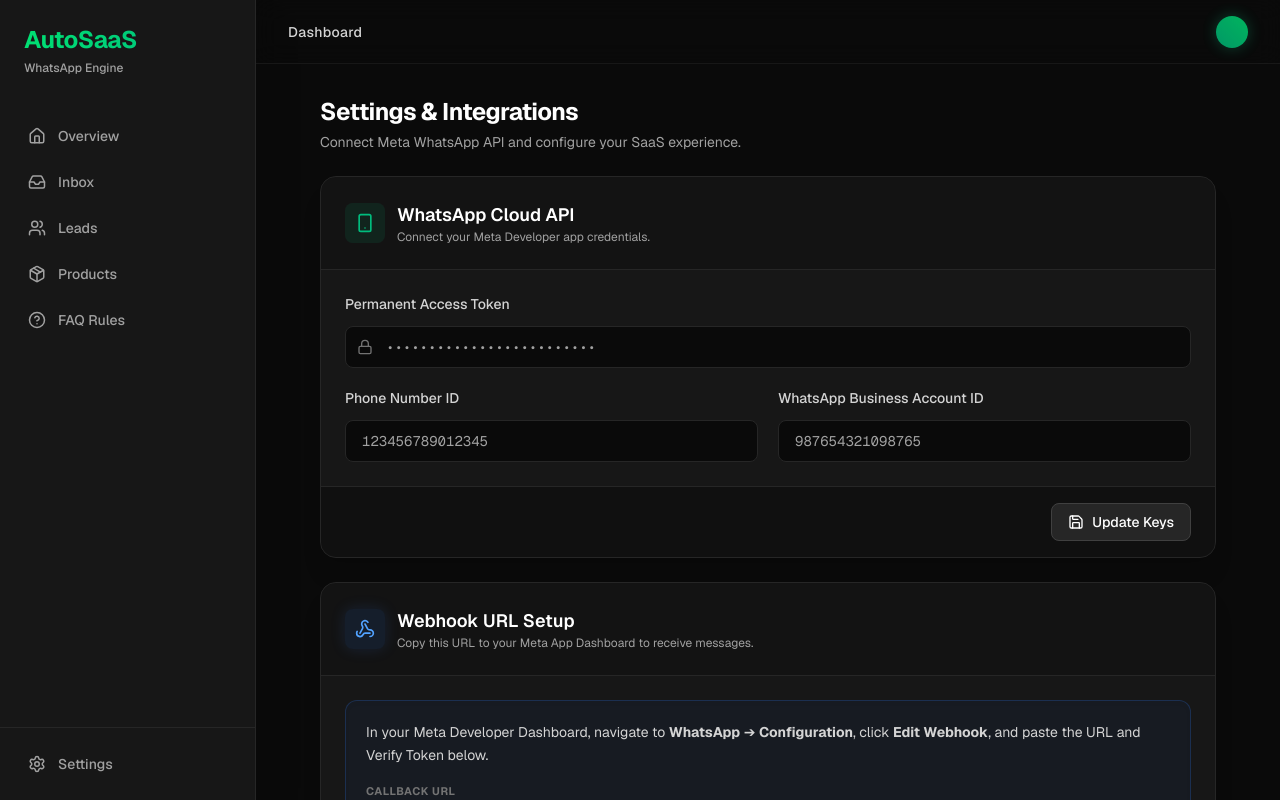
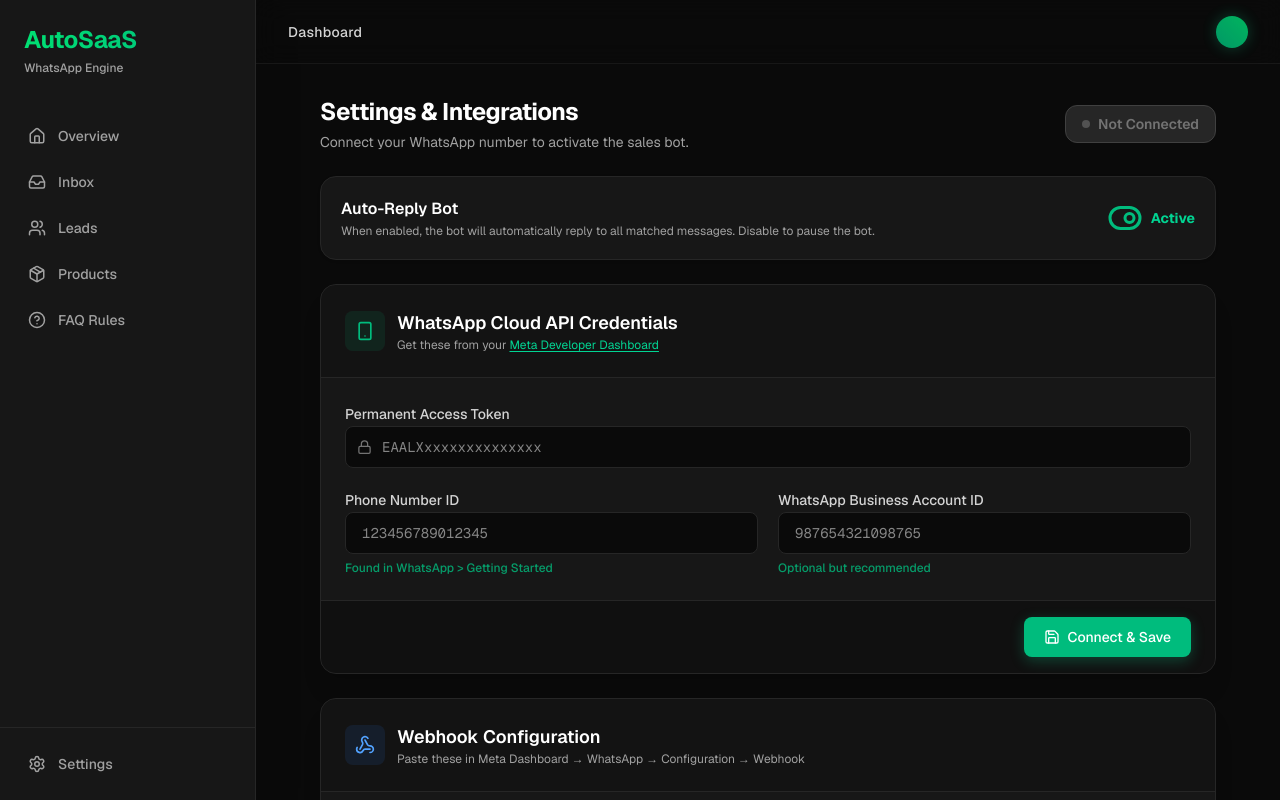
Before and after one commit to HanzalaKamran1234/whatsapp-sales-saas, a Next.js app: page /dashboard/settings in a window 1280 px wide. Built offline with nearby package versions, Linux system fonts and the light colour scheme.

Commit message:
feat: fully functional Settings page - save WhatsApp credentials, connection status, auto-reply toggle

```diff
--- /dev/null
+++ b/src/app/api/settings/route.ts
@@ -0,0 +1,42 @@
+import { NextResponse } from 'next/server';
+import { store, SellerConfig } from '@/lib/store';
+
+// GET - return current config (masked for security)
+export async function GET() {
+  const config = store.sellerConfig;
+  return NextResponse.json({
+    connected: !!config,
+    phone_number_id: config?.phone_number_id ?? '',
+    business_account_id: config?.business_account_id ?? '',
+    access_token_set: !!config?.access_token,
+    auto_reply_enabled: config?.auto_reply_enabled ?? true,
+    connected_at: config?.connected_at ?? null,
+  });
+}
+
+// POST - save seller's WhatsApp configuration
+export async function POST(request: Request) {
+  try {
+    const body = await request.json();
+    const { access_token, phone_number_id, business_account_id } = body;
+
+    if (!access_token || !phone_number_id) {
+      return NextResponse.json({ error: 'access_token and phone_number_id are required' }, { status: 400 });
+    }
+
+    const config: SellerConfig = {
+      access_token,
+      phone_number_id,
+      business_account_id: business_account_id || '',
+      auto_reply_enabled: body.auto_reply_enabled ?? true,
+      connected_at: new Date().toISOString(),
+    };
+
+    store.sellerConfig = config;
+    console.log(`WhatsApp connected: Phone Number ID ${phone_number_id}`);
+
+    return NextResponse.json({ success: true, message: 'WhatsApp credentials saved successfully!' });
+  } catch (error) {
+    return NextResponse.json({ error: 'Invalid request' }, { status: 400 });
+  }
+}
--- a/src/app/dashboard/settings/page.tsx
+++ b/src/app/dashboard/settings/page.tsx
@@ -1,107 +1,167 @@
-import { Smartphone, Lock, Webhook, Save } from "lucide-react";
+'use client';
+import { useState, useEffect } from 'react';
+import { Smartphone, Lock, Webhook, Save, CheckCircle2, AlertCircle, ToggleLeft, ToggleRight, Loader2, Copy } from "lucide-react";
 
 export default function SettingsManager() {
+  const [form, setForm] = useState({ access_token: '', phone_number_id: '', business_account_id: '' });
+  const [status, setStatus] = useState<{ connected: boolean; auto_reply_enabled: boolean; connected_at: string | null; access_token_set: boolean }>({ connected: false, auto_reply_enabled: true, connected_at: null, access_token_set: false });
+  const [saving, setSaving] = useState(false);
+  const [toast, setToast] = useState<{ type: 'success' | 'error'; msg: string } | null>(null);
+  const [autoReply, setAutoReply] = useState(true);
+  const [copied, setCopied] = useState<string | null>(null);
+
+  useEffect(() => {
+    fetch('/api/settings').then(r => r.json()).then(d => {
+      setStatus(d);
+      setAutoReply(d.auto_reply_enabled);
+      if (d.phone_number_id) setForm(f => ({ ...f, phone_number_id: d.phone_number_id, business_account_id: d.business_account_id }));
+    });
+  }, []);
+
+  const save = async () => {
+    if (!form.access_token || !form.phone_number_id) {
+      setToast({ type: 'error', msg: 'Access Token and Phone Number ID are required.' });
+      setTimeout(() => setToast(null), 4000);
+      return;
+    }
+    setSaving(true);
+    const res = await fetch('/api/settings', {
+      method: 'POST', headers: { 'Content-Type': 'application/json' },
+      body: JSON.stringify({ ...form, auto_reply_enabled: autoReply })
+    });
+    const data = await res.json();
+    setSaving(false);
+    if (res.ok) {
+      setToast({ type: 'success', msg: '✅ WhatsApp connected successfully! Bot is now active.' });
+      setStatus(s => ({ ...s, connected: true, access_token_set: true, connected_at: new Date().toISOString() }));
+      setForm(f => ({ ...f, access_token: '' })); // clear token from view
+    } else {
+      setToast({ type: 'error', msg: data.error || 'Something went wrong.' });
+    }
+    setTimeout(() => setToast(null), 5000);
+  };
+
+  const copy = (text: string, id: string) => {
+    navigator.clipboard.writeText(text);
+    setCopied(id);
+    setTimeout(() => setCopied(null), 1500);
+  };
+
+  const WEBHOOK_URL = typeof window !== 'undefined' ? `${window.location.origin}/api/webhook` : 'https://your-domain.vercel.app/api/webhook';
+  const VERIFY_TOKEN = 'my_super_secret_verify_token_123';
+
   return (
-    <div className="max-w-4xl mx-auto space-y-6 animate-in fade-in zoom-in-95 duration-500 pb-12">
+    <div className="max-w-4xl mx-auto space-y-6 animate-in fade-in zoom-in-95 duration-500 pb-12 relative">
+      {/* Toast */}
+      {toast && (
+        <div className={`fixed top-6 right-6 z-50 px-5 py-3.5 rounded-xl shadow-2xl border text-sm font-medium flex items-center space-x-2 animate-in slide-in-from-right-4 duration-300 ${toast.type === 'success' ? 'bg-emerald-950 border-emerald-500/30 text-emerald-300' : 'bg-red-950 border-red-500/30 text-red-300'}`}>
+          {toast.type === 'success' ? <CheckCircle2 size={16} className="text-emerald-400" /> : <AlertCircle size={16} className="text-red-400" />}
+          <span>{toast.msg}</span>
+        </div>
+      )}
+
+      <div className="flex items-center justify-between">
         <div>
           <h1 className="text-2xl font-bold text-white mb-1 tracking-tight">Settings & Integrations</h1>
-        <p className="text-neutral-400 text-sm">Connect Meta WhatsApp API and configure your SaaS experience.</p>
+          <p className="text-neutral-400 text-sm">Connect your WhatsApp number to activate the sales bot.</p>
+        </div>
+        {/* Connection Status Badge */}
+        <div className={`flex items-center space-x-2 px-4 py-2 rounded-xl border text-sm font-semibold ${status.connected ? 'bg-emerald-500/10 border-emerald-500/30 text-emerald-400' : 'bg-neutral-800 border-neutral-700 text-neutral-500'}`}>
+          <span className={`w-2 h-2 rounded-full ${status.connected ? 'bg-emerald-500 shadow-[0_0_8px_rgba(16,185,129,0.8)] animate-pulse' : 'bg-neutral-600'}`}></span>
+          <span>{status.connected ? 'WhatsApp Connected' : 'Not Connected'}</span>
+        </div>
       </div>
 
-      <div className="space-y-6">
-        {/* WhatsApp Meta API Config */}
-        <div className="bg-neutral-900 border border-neutral-800 rounded-2xl shadow-xl overflow-hidden">
+      {/* Auto-Reply Toggle */}
+      <div className="bg-neutral-900 border border-neutral-800 rounded-2xl p-5 flex items-center justify-between shadow-sm">
+        <div>
+          <h3 className="text-white font-semibold">Auto-Reply Bot</h3>
+          <p className="text-xs text-neutral-400 mt-0.5">When enabled, the bot will automatically reply to all matched messages. Disable to pause the bot.</p>
+        </div>
+        <button onClick={() => setAutoReply(v => !v)} className={`flex items-center space-x-2 text-sm font-bold transition-all ${autoReply ? 'text-emerald-400' : 'text-neutral-500'}`}>
+          {autoReply ? <ToggleRight size={36} className="text-emerald-500" /> : <ToggleLeft size={36} className="text-neutral-600" />}
+          <span>{autoReply ? 'Active' : 'Paused'}</span>
+        </button>
+      </div>
+
+      {/* WhatsApp API Credentials */}
+      <div className="bg-neutral-900 border border-neutral-800 rounded-2xl overflow-hidden shadow-xl">
         <div className="p-6 border-b border-neutral-800 bg-neutral-950/30 flex items-center space-x-3">
           <div className="w-10 h-10 rounded-lg bg-emerald-500/10 flex items-center justify-center text-emerald-500">
             <Smartphone size={20} />
           </div>
           <div>
-              <h2 className="text-lg font-semibold text-white">WhatsApp Cloud API</h2>
-              <p className="text-xs text-neutral-400">Connect your Meta Developer app credentials.</p>
+            <h2 className="text-lg font-semibold text-white">WhatsApp Cloud API Credentials</h2>
+            <p className="text-xs text-neutral-400">Get these from your <a href="https://developers.facebook.com/" target="_blank" className="text-emerald-400 underline underline-offset-2 hover:text-emerald-300">Meta Developer Dashboard</a></p>
           </div>
         </div>
 
         <div className="p-6 space-y-5">
-            <div className="grid gap-3">
-              <label className="text-sm font-medium text-neutral-300">Permanent Access Token</label>
-              <div className="relative">
-                <Lock className="absolute left-3 top-1/2 -translate-y-1/2 text-neutral-500" size={16} />
-                <input
-                  type="password"
-                  value="EAALXxxxxxxxxxxxxxxxxxxxx"
-                  className="w-full bg-neutral-950 border border-neutral-800 rounded-lg pl-10 pr-4 py-2.5 text-sm text-neutral-400 focus:outline-none focus:border-emerald-500 transition-colors font-mono"
-                  readOnly
-                />
+          <Field label="Permanent Access Token" value={form.access_token} onChange={v => setForm(f => ({ ...f, access_token: v }))} placeholder="EAALXxxxxxxxxxxxxxx" type="password" icon={<Lock size={15} />} hint={status.access_token_set ? '✓ Token saved (hidden for security)' : ''} />
+          <div className="grid grid-cols-1 md:grid-cols-2 gap-5">
+            <Field label="Phone Number ID" value={form.phone_number_id} onChange={v => setForm(f => ({ ...f, phone_number_id: v }))} placeholder="123456789012345" hint="Found in WhatsApp > Getting Started" />
+            <Field label="WhatsApp Business Account ID" value={form.business_account_id} onChange={v => setForm(f => ({ ...f, business_account_id: v }))} placeholder="987654321098765" hint="Optional but recommended" />
           </div>
         </div>
 
-            <div className="grid grid-cols-1 md:grid-cols-2 gap-5">
-              <div className="grid gap-3">
-                <label className="text-sm font-medium text-neutral-300">Phone Number ID</label>
-                <input
-                  type="text"
-                  value="123456789012345"
-                  className="w-full bg-neutral-950 border border-neutral-800 rounded-lg px-4 py-2.5 text-sm text-neutral-400 focus:outline-none focus:border-emerald-500 transition-colors font-mono"
-                  readOnly
-                />
-              </div>
-              <div className="grid gap-3">
-                <label className="text-sm font-medium text-neutral-300">WhatsApp Business Account ID</label>
-                <input
-                  type="text"
-                  value="987654321098765"
-                  className="w-full bg-neutral-950 border border-neutral-800 rounded-lg px-4 py-2.5 text-sm text-neutral-400 focus:outline-none focus:border-emerald-500 transition-colors font-mono"
-                  readOnly
-                />
-              </div>
-            </div>
-          </div>
-          <div className="px-6 py-4 border-t border-neutral-800 bg-neutral-950/50 flex justify-end">
-             <button className="flex items-center space-x-2 bg-neutral-800 hover:bg-neutral-700 text-white px-4 py-2 rounded-lg font-medium transition-all text-sm border border-neutral-700">
-               <Save size={16} />
-               <span>Update Keys</span>
+        <div className="px-6 py-4 border-t border-neutral-800 bg-neutral-950/50 flex items-center justify-between">
+          {status.connected_at && <p className="text-xs text-neutral-500 font-medium">Last connected: {new Date(status.connected_at).toLocaleString()}</p>}
+          <button onClick={save} disabled={saving} className="ml-auto flex items-center space-x-2 bg-emerald-500 hover:bg-emerald-600 text-white px-5 py-2.5 rounded-lg font-medium transition-all shadow-[0_4px_14px_0_rgba(16,185,129,0.3)] text-sm disabled:opacity-60">
+            {saving ? <Loader2 size={16} className="animate-spin" /> : <Save size={16} />}
+            <span>{saving ? 'Connecting...' : 'Connect & Save'}</span>
           </button>
         </div>
       </div>
 
-        {/* Webhook Configuration */}
-         <div className="bg-neutral-900 border border-neutral-800 rounded-2xl shadow-xl overflow-hidden">
+      {/* Webhook Setup */}
+      <div className="bg-neutral-900 border border-neutral-800 rounded-2xl overflow-hidden shadow-xl">
         <div className="p-6 border-b border-neutral-800 bg-neutral-950/30 flex items-center space-x-3">
-            <div className="w-10 h-10 rounded-lg bg-blue-500/10 flex items-center justify-center text-blue-400 shadow-[0_0_15px_rgba(59,130,246,0.15)]">
+          <div className="w-10 h-10 rounded-lg bg-blue-500/10 flex items-center justify-center text-blue-400">
             <Webhook size={20} />
           </div>
           <div>
-              <h2 className="text-lg font-semibold text-white">Webhook URL Setup</h2>
-              <p className="text-xs text-neutral-400">Copy this URL to your Meta App Dashboard to receive messages.</p>
+            <h2 className="text-lg font-semibold text-white">Webhook Configuration</h2>
+            <p className="text-xs text-neutral-400">Paste these in Meta Dashboard → WhatsApp → Configuration → Webhook</p>
           </div>
         </div>
 
-          <div className="p-6 space-y-5">
-             <div className="bg-blue-500/5 border border-blue-500/20 rounded-xl p-5 shadow-inner">
-               <p className="text-sm text-neutral-300 leading-relaxed mb-4">
-                 In your Meta Developer Dashboard, navigate to <strong>WhatsApp</strong> ➔ <strong>Configuration</strong>, click <strong>Edit Webhook</strong>, and paste the URL and Verify Token below.
+        <div className="p-6 space-y-4">
+          <div className="bg-blue-500/5 border border-blue-500/15 rounded-xl p-5 space-y-4 shadow-inner">
+            <WebhookField label="Callback URL" value={WEBHOOK_URL} onCopy={() => copy(WEBHOOK_URL, 'url')} copied={copied === 'url'} />
+            <WebhookField label="Verify Token" value={VERIFY_TOKEN} onCopy={() => copy(VERIFY_TOKEN, 'token')} copied={copied === 'token'} />
+          </div>
+          <p className="text-xs text-neutral-500 leading-relaxed">
+            After pasting, click <strong className="text-neutral-400">Verify and Save</strong> in Meta, then subscribe to <strong className="text-neutral-400">messages</strong> under webhook fields.
           </p>
-
-               <div className="space-y-4">
-                 <div>
-                   <label className="text-[11px] font-bold text-neutral-500 uppercase tracking-wider mb-1.5 block">Callback URL</label>
-                   <div className="bg-neutral-950/80 border border-neutral-800/80 rounded-lg px-3 py-2.5 flex items-center justify-between shadow-inner hover:border-blue-500/30 transition-colors">
-                     <span className="text-blue-400 font-mono text-[13px] break-all">https://autosasaas.vercel.app/api/webhook</span>
-                     <button className="text-xs font-medium text-neutral-400 hover:text-white bg-neutral-800 px-2.5 py-1.5 rounded transition-colors border border-neutral-700 hover:border-neutral-600 shadow-sm whitespace-nowrap ml-3">Copy URL</button>
-                   </div>
-                 </div>
-                 <div>
-                   <label className="text-[11px] font-bold text-neutral-500 uppercase tracking-wider mb-1.5 block">Verify Token</label>
-                   <div className="bg-neutral-950/80 border border-neutral-800/80 rounded-lg px-3 py-2.5 flex items-center justify-between shadow-inner hover:border-blue-500/30 transition-colors">
-                     <span className="text-emerald-400 font-mono text-[13px]">my_super_secret_verify_token_123</span>
-                     <button className="text-xs font-medium text-neutral-400 hover:text-white bg-neutral-800 px-2.5 py-1.5 rounded transition-colors border border-neutral-700 hover:border-neutral-600 shadow-sm whitespace-nowrap ml-3">Copy Token</button>
-                   </div>
-                 </div>
-               </div>
-             </div>
-          </div>
         </div>
       </div>
     </div>
   );
 }
+
+function Field({ label, value, onChange, placeholder, type = 'text', icon, hint }: any) {
+  return (
+    <div className="space-y-1.5">
+      <label className="text-sm font-medium text-neutral-300">{label}</label>
+      <div className="relative">
+        {icon && <div className="absolute left-3 top-1/2 -translate-y-1/2 text-neutral-500">{icon}</div>}
+        <input type={type} value={value} onChange={e => onChange(e.target.value)} placeholder={placeholder} className={`w-full bg-neutral-950 border border-neutral-800 rounded-lg ${icon ? 'pl-9' : 'pl-4'} pr-4 py-2.5 text-sm text-white focus:outline-none focus:border-emerald-500 transition-colors font-mono`} />
+      </div>
+      {hint && <p className="text-xs text-emerald-500/80 font-medium">{hint}</p>}
+    </div>
+  );
+}
+
+function WebhookField({ label, value, onCopy, copied }: any) {
+  return (
+    <div>
+      <label className="text-[11px] font-bold text-neutral-500 uppercase tracking-wider mb-1.5 block">{label}</label>
+      <div className="bg-neutral-950/80 border border-neutral-800/80 rounded-lg px-3 py-2.5 flex items-center justify-between hover:border-blue-500/30 transition-colors shadow-inner">
+        <span className="text-blue-400 font-mono text-xs break-all">{value}</span>
+        <button onClick={onCopy} className="text-xs font-medium text-neutral-400 hover:text-white bg-neutral-800 px-2.5 py-1.5 rounded transition-colors border border-neutral-700 hover:border-neutral-600 shadow-sm whitespace-nowrap ml-3">
+          {copied ? <CheckCircle2 size={14} className="text-emerald-400" /> : <Copy size={14} />}
+        </button>
+      </div>
+    </div>
+  );
+}
--- a/src/lib/store.ts
+++ b/src/lib/store.ts
@@ -2,6 +2,14 @@
 // In production, replace this with Firebase Admin or Supabase
 
 export type Tag = 'hot' | 'warm' | 'cold';
+
+export interface SellerConfig {
+  access_token: string;
+  phone_number_id: string;
+  business_account_id: string;
+  auto_reply_enabled: boolean;
+  connected_at: string;
+}
 
 export interface Lead {
   lead_id: string;
@@ -73,4 +81,6 @@
   leads: [...demoLeads],
   faqs: [...demoFAQs],
   products: [...demoProducts],
+  // Seller WhatsApp config - updated via Settings page
+  sellerConfig: null as SellerConfig | null,
 };
```
Lines whose indentation alone changed are shown as unchanged.
